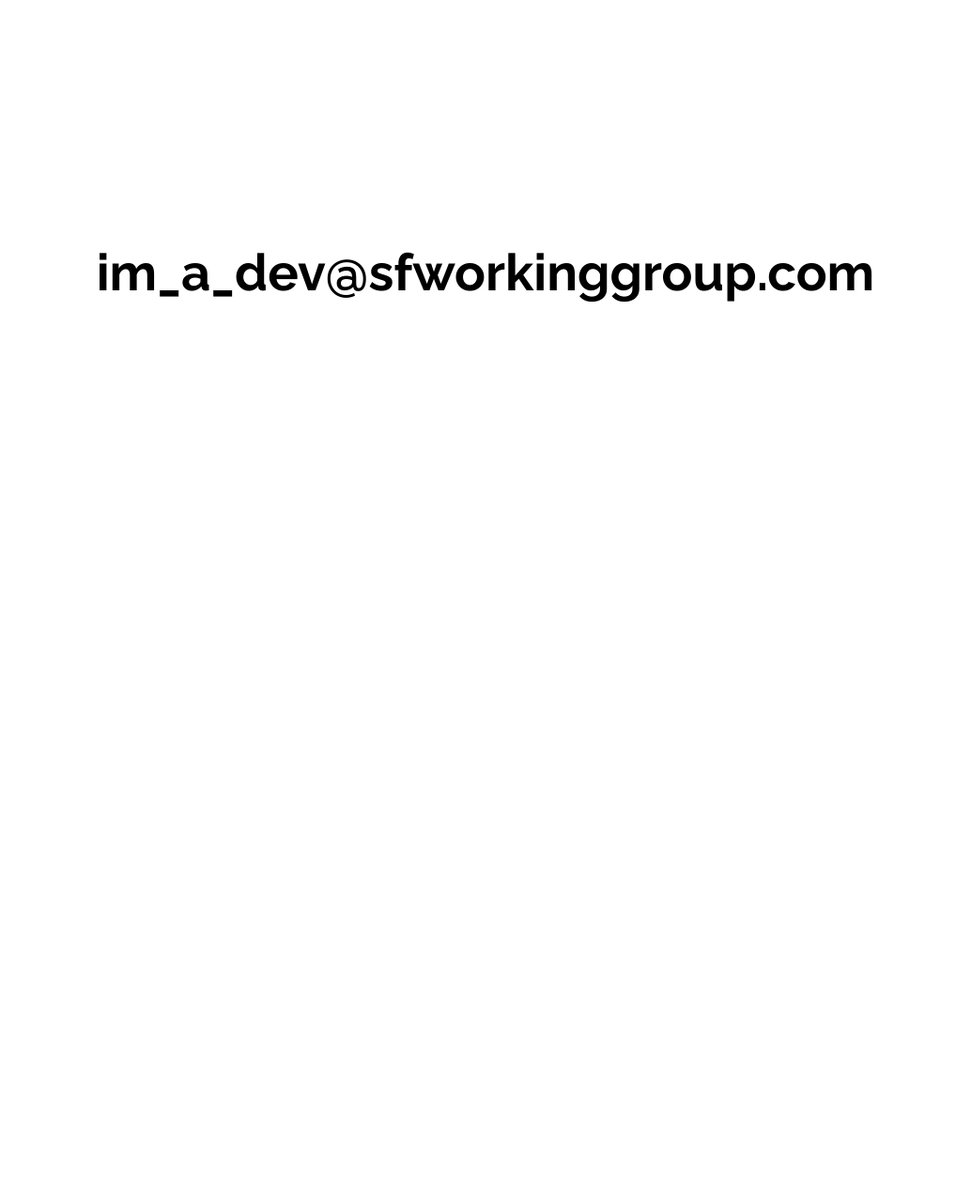
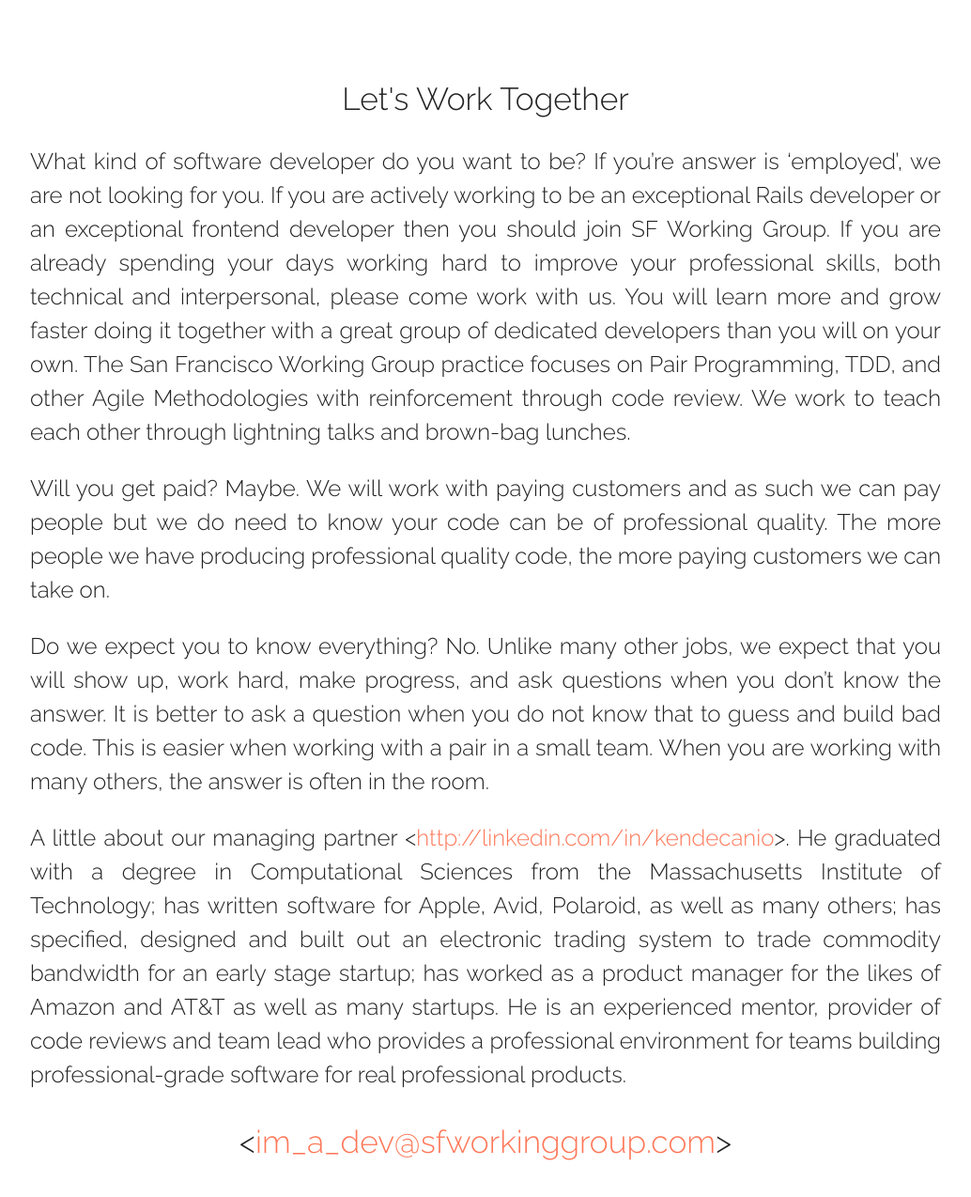
Before and after one commit to sfwg/sfwg.github.io, a plain HTML site: page dev.html in a window 1280 px wide. Shown: the whole page at 94% size, without its empty margins (123-1157 px from the left). Before the commit the page ends 800 px from the top, so only its background shows below. Drawn offline with Linux system fonts and the light colour scheme.

Commit message:
Adds writeup for Devs

```diff
--- a/dev.html
+++ b/dev.html
@@ -35,9 +35,28 @@
     mixpanel.track("PageHit", { "page": "DevPage"} );
   </script>
 
-  <section class="av-fullwidth">
-    <div class="av-hero-section black">
-      <h1>im_a_dev@sfworkinggroup.com</h1>
+    <div class="row">
+      <div class="column small-12">
+        <div class="av-section-title">
+          <h2>Let's Work Together</h2>
+
+          <h3 class="text-justifed">
+
+            What kind of software developer do you want to be?  If you’re answer is ‘employed’, we are not looking for you.  If you are actively working to be an exceptional Rails developer or an exceptional frontend developer then you should join SF Working Group.  If you are already spending your days working hard to improve your professional skills, both technical and interpersonal, please come work with us.  You will learn more and grow faster doing it together with a great group of dedicated developers than you will on your own.  The San Francisco Working Group practice focuses on Pair Programming, TDD, and other Agile Methodologies with reinforcement through code review.  We work to teach each other through lightning talks and brown-bag lunches.
+          </h3>
+          <h3 class="text-justifed">
+            Will you get paid?  Maybe.  We will work with paying customers and as such we can pay people but we do need to know your code can be of professional quality.  The more people we have producing professional quality code, the more paying customers we can take on.
+          </h3>
+          <h3 class="text-justifed">
+            Do we expect you to know everything?  No.  Unlike many other jobs, we expect that you will show up, work hard, make progress, and ask questions when you don’t know the answer.  It is better to ask a question when you do not know that to guess and build bad code.  This is easier when working with a pair in a small team.  When you are working with many others, the answer is often in the room.
+          </h3>
+          <h3 class="text-justifed">
+            A little about our managing partner <<a href="http://linkedin.com/in/kendecanio">http://linkedin.com/in/kendecanio</a>>.  He graduated with a degree in Computational Sciences from the Massachusetts Institute of Technology; has written software for Apple, Avid, Polaroid, as well as many others; has specified, designed and built out an electronic trading system to trade commodity bandwidth for an early stage startup; has worked as a product manager for the likes of Amazon and AT&T as well as many startups.  He is an experienced mentor, provider of code reviews and team lead who provides a professional environment for teams building professional-grade software for real professional products.
+          </h3>
+
+          <h2><<a href="mailto:im_a_dev@sfworkinggroup.com">im_a_dev@sfworkinggroup.com</a>></h2>
+        </div>
+      </div>
     </div>
   </section><!-- End of section -->
 
```
